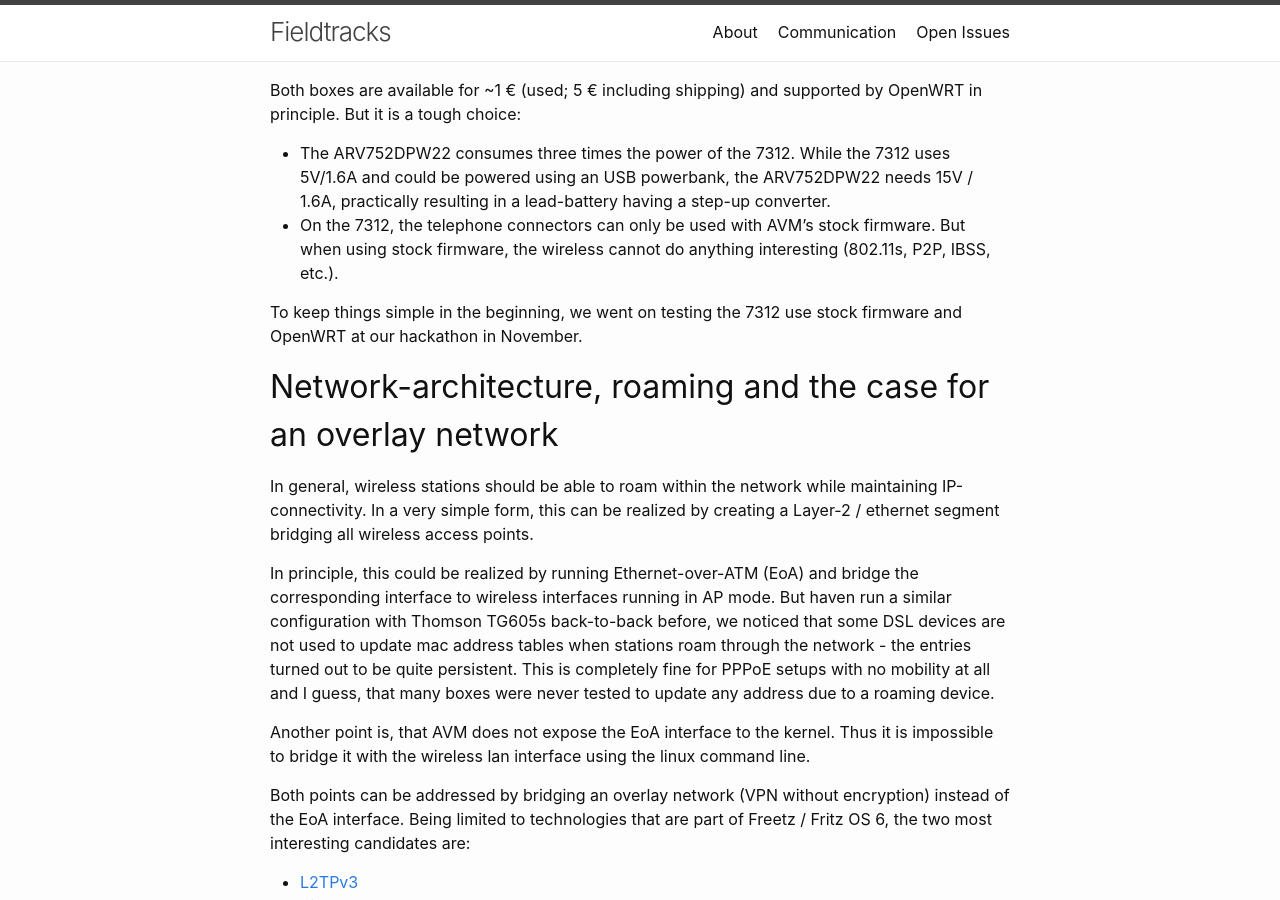
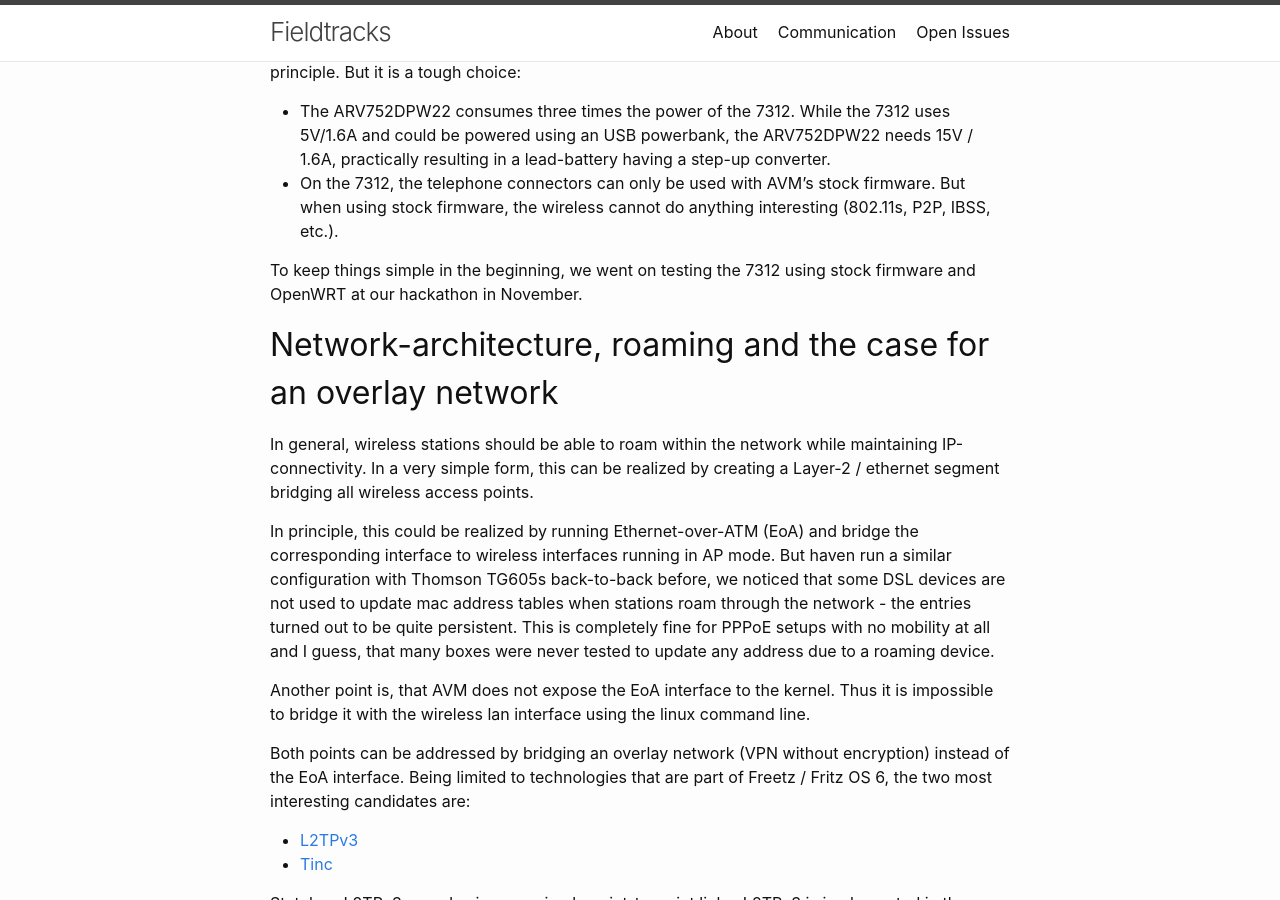
Before and after one commit to FieldTracks/website, a Jekyll site: the page built from _posts/2019-11-10-dsl.md, in a window 1280 px wide and 900 px high, scrolled down 1635 px. Built offline with Jekyll 4.4.1, drawn with Linux system fonts in a browser that asks for light colours; some of the changed text lies outside the part shown.

```diff
--- a/_posts/2019-11-10-dsl.md
+++ b/_posts/2019-11-10-dsl.md
@@ -47,7 +47,7 @@ Both boxes are available for ~1 € (used; 5 € including shipping) and support
 * The ARV752DPW22 consumes three times the power of the 7312. While the 7312 uses 5V/1.6A and could be powered using an USB powerbank, the ARV752DPW22 needs 15V / 1.6A, practically resulting in a lead-battery having a step-up converter.
 * On the 7312, the telephone connectors can only be used with AVM's stock firmware. But when using stock firmware, the wireless cannot do anything interesting (802.11s, P2P, IBSS, etc.).
 
-To keep things simple in the beginning, we went on testing the 7312 use stock firmware and OpenWRT at our hackathon in November.
+To keep things simple in the beginning, we went on testing the 7312 using stock firmware and OpenWRT at our hackathon in November.
 
 ## Network-architecture, roaming and the case for an overlay network
 
```
Also changed, not shown: other parts of _posts/2019-11-10-dsl.md (+1 -1 lines).
